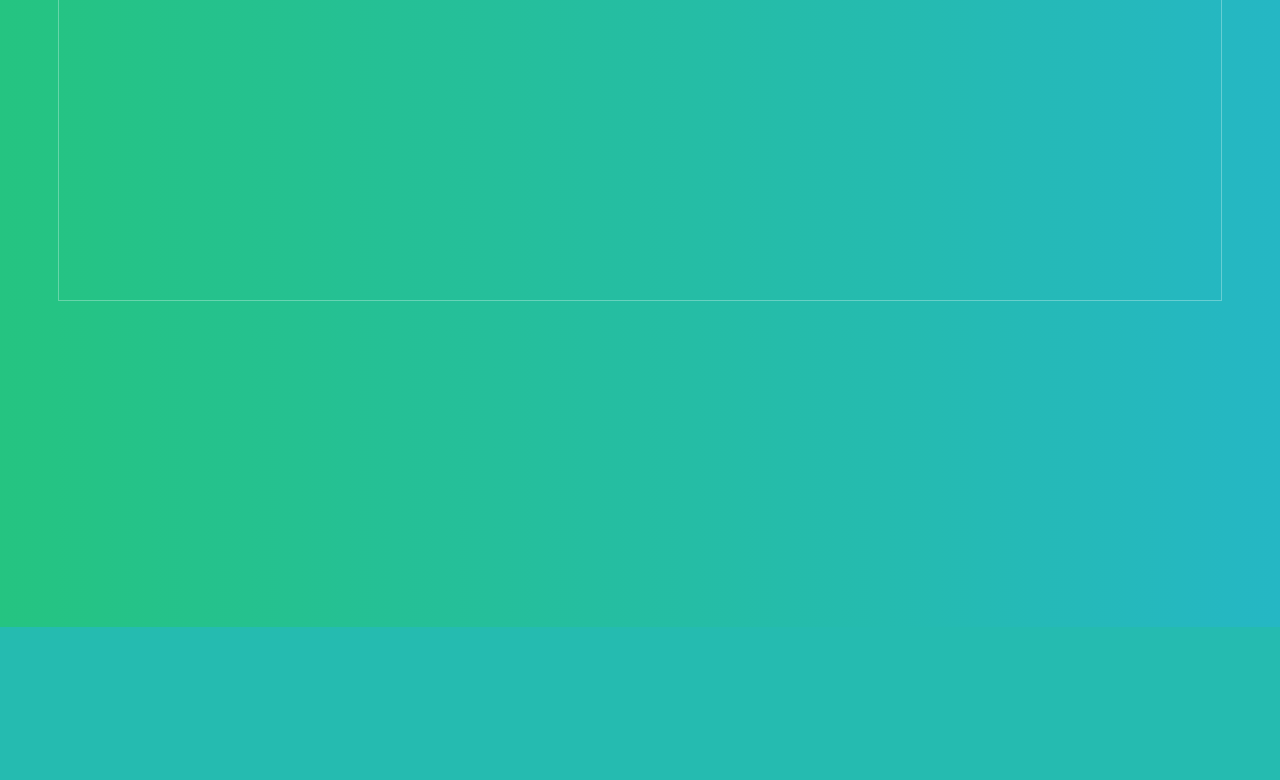
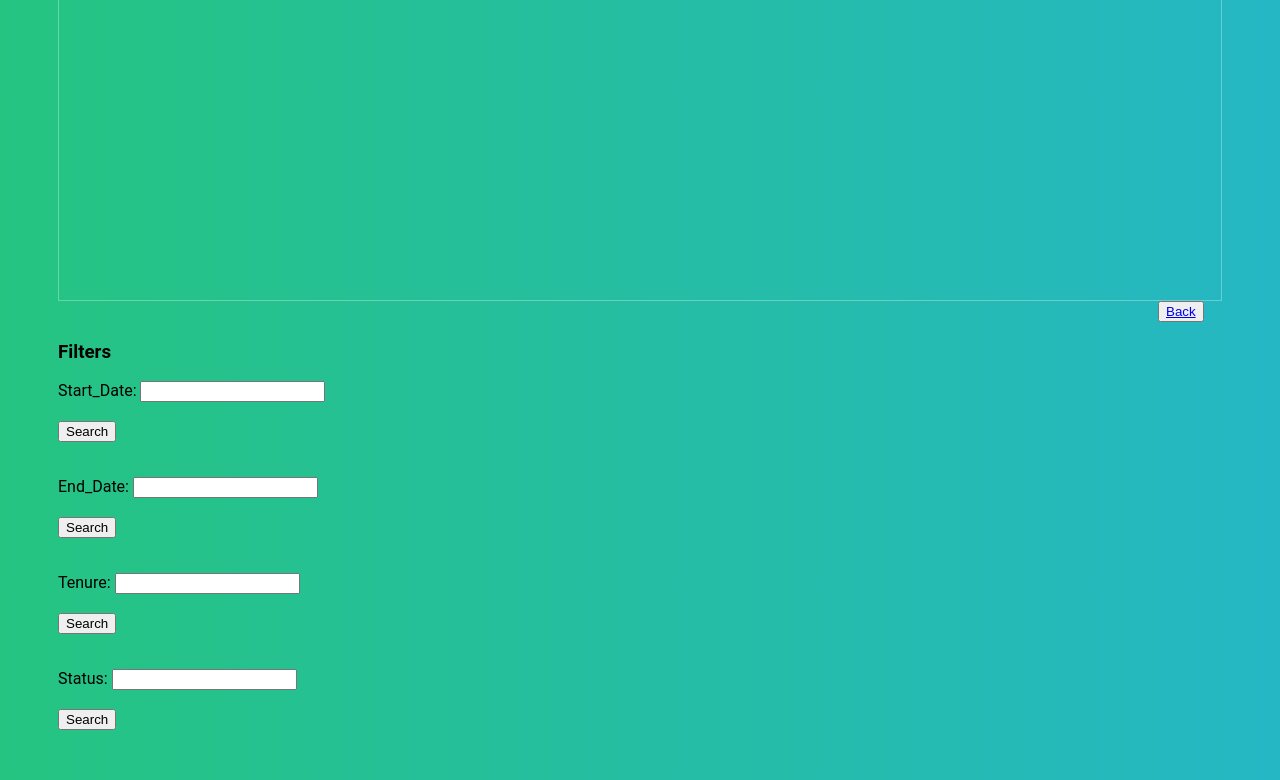
Before and after one commit to LUCKYr16/Loan-management-system, a Django app: page /api/loan-requests/ in a window 1280 px wide. Shown: the part 173-953 px from the top of the page. Before the commit the page ends 800 px from the top, so only its background shows below. Run offline with Django 3.2, Linux system fonts and the light colour scheme; a user stored in the database is signed in; data that the repository does not hold is empty.

Commit message:
finished project

```diff
--- a/loan/models.py
+++ b/loan/models.py
@@ -17,11 +17,13 @@ class User(AbstractUser):
     first_name = models.CharField(max_length=150)
     last_name = models.CharField(max_length=150)
 
+    # if user is agent and active is true then staff is true
     def save(self, *args, **kwargs):
         if self.is_active and self.is_agent:
             self.is_staff = True
         return super(User, self).save(*args, **kwargs)
 
+    #To check if user is admin
     def is_admin(self):
         return self.is_superuser | bool(self.groups.filter(name__in=["Admin"]))
 
@@ -69,6 +71,8 @@ class Loan(BaseModel):
     def __str__(self):
         return "Loan Request for %s" % self.customer.user.first_name
 
+
+    # After the loan request is approved, start_date and end_date is set,emi is calculated
     def save(self, *args, **kwargs):
         if self.status == "approved" and not self.start_date and not self.end_date:
             self.start_date = timezone.now()
@@ -82,6 +86,7 @@ class Loan(BaseModel):
             self.emi = self.calculate_emi()
         return super(Loan, self).save(*args, **kwargs)
 
+    #To calculate emi based on principal amount and interest rate
     def calculate_emi(self):
         i = (self.principal_amount)*(self.interest_rate)*(self.tenure)/(12*100)
         emi = (self.principal_amount + i)/self.tenure
--- a/loan/views.py
+++ b/loan/views.py
@@ -1,4 +1,5 @@
 import json
+from django.conf import settings
 from django.shortcuts import render,get_object_or_404
 from rest_framework.parsers import JSONParser
 from .models import CustomerProfile, Loan
@@ -29,6 +30,10 @@ from django.core.exceptions import PermissionDenied
 
 #Custome permissions for change in loan requests as well as for objects
 class CanEditLoanRequest(permissions.BasePermission):
+    # Function overriding
+
+    # User must be authenticated
+    # Only agent and customer can make a post request
     def has_permission(self, request, view):
         if not request.user.is_authenticated:
             return False
@@ -41,6 +46,8 @@ class CanEditLoanRequest(permissions.BasePermission):
             request.user.is_customer
         )
 
+    # Loan request cannot be edited after it is approved
+    # Only admin can make a delete request
     def has_object_permission(self, request, view, obj):
         if not request.user.is_authenticated:
             return False
@@ -108,10 +115,13 @@ class CustomerModelViewSet(viewsets.ModelViewSet):
     queryset = CustomerProfile.objects.all()
     serializer_class = CustomerSerializer
     permission_classes = [IsOwnerOrAdmin, IsAuthenticated]
-    filter_backends = [SearchFilter,DjangoFilterBackend,OrderingFilter]
+    filter_backends = [DjangoFilterBackend]
     search_fields = ['city']
     filterset_fields = ['city','country']
     renderer_classes = [TemplateHTMLRenderer]
+
+
+
 
     @action(methods=["GET", "POST"], detail=True, permission_classes=[IsOwnerOrAdmin, IsAuthenticated])
     def edit(self, request, pk):
@@ -158,12 +168,33 @@ class CustomerModelViewSet(viewsets.ModelViewSet):
         Show all customers to agent and show customer only their
         record
         """
+        queryset = super().get_queryset()
+
+
+        city = self.request.query_params.get('city',None)
+        if city is not None:
+            city = city
+            queryset =  queryset.filter(city=city)
+
+        country = self.request.query_params.get('country',None)
+        if country is not None:
+            country = country
+            queryset =  queryset.filter(country=country)
+
+
         user = self.request.user
-        queryset = super().get_queryset()
         if user.is_authenticated and (user.is_admin() or user.is_agent):
             return queryset
 
+
+
         return queryset.filter(user=user.id)
+
+
+
+
+
+
 
 
 #Loan request view set
@@ -171,6 +202,8 @@ class LoanModelViewSet(viewsets.ModelViewSet):
     queryset = Loan.objects.all()
     serializer_class = LoanSerializer
     permission_classes = [CanEditLoanRequest, IsAuthenticated]
+    filter_backends = [DjangoFilterBackend]
+    filterset_fields = ['start_date']
     renderer_classes = [TemplateHTMLRenderer]
 
     def get_serializer_class(self):
@@ -231,7 +264,7 @@ class LoanModelViewSet(viewsets.ModelViewSet):
 
     def perform_create(self, serializer):
         if self.request.user.is_customer:
-            serializer.save(customer=self.request.user.customer, interest_rate=8)
+            serializer.save(customer=self.request.user.customer, interest_rate=settings.INTEREST_RATE[self.request.data['loan_type']])
         else:
             serializer.save()
 
@@ -260,9 +293,32 @@ class LoanModelViewSet(viewsets.ModelViewSet):
         Show all loan-requests to agent and show customer only their
         own loan-requests
         """
-        user = self.request.user
         queryset = super().get_queryset()
 
+        start_date = self.request.query_params.get('start_date',None)
+        if start_date is not None:
+            start_date = start_date
+            queryset =  queryset.filter(start_date__date=start_date)
+
+        end_date = self.request.query_params.get('end_date',None)
+        if end_date is not None:
+            end_date = end_date
+            queryset =  queryset.filter(end_date__date=end_date)
+
+
+        tenure = self.request.query_params.get('tenure',None)
+        if tenure is not None:
+            tenure = tenure
+            queryset =  queryset.filter(tenure=tenure)
+
+
+        status = self.request.query_params.get('status',None)
+        if status is not None:
+            status = status
+            queryset =  queryset.filter(status=status)
+
+
+        user = self.request.user
         if user.is_authenticated and (user.is_admin() or user.is_agent):
             return queryset
 
--- a/static/css/table.css
+++ b/static/css/table.css
@@ -34,7 +34,7 @@ h1{
     text-align: left;
     vertical-align:middle;
     font-weight: 300;
-    font-size: 11px;
+    font-size: 12px;
     color:black;
     border-bottom: solid 1px rgba(255,255,255,0.1);
   }
--- a/templates/applyloan.html
+++ b/templates/applyloan.html
@@ -21,5 +21,8 @@
           <button class="btn btn-primary" type="submit">Apply</button>
       </form>
   </div>
-
+  <p style="position: relative;left:1100px">*Tenure in months<p>
+    <p style="position: relative;left:1100px">*Interest rate is per annum<p></p>
+    <h4>Interest rates</h4>
+    <p>Home loan- 4%, Car loan- 6%, Personal loan- 8%</p>
 {% endblock content%}
--- a/templates/loan-requests.html
+++ b/templates/loan-requests.html
@@ -59,6 +59,38 @@
               </tbody>
             </table>
           </div>
+          <button class="button button1" style="position: relative;left:1100px"><a href="/">Back</a></button><br>
+          <h3>Filters</h3>
+          <form action="{% url 'loan-list' %}" method="GET">
+            <label for="start_date">Start_Date: </label>
+            <input type="text" id="start_date" name="start_date"><br><br>
+
+            <input type="submit" value="Search">
+          </form>
+          <br>
+          <form action="{% url 'loan-list' %}" method="GET">
+            <label for="end_date">End_Date: </label>
+            <input type="text" id="end_date" name="end_date"><br><br>
+
+            <input type="submit" value="Search">
+          </form>
+            <br>
+          <form action="{% url 'loan-list' %}" method="GET">
+            <label for="tenure">Tenure: </label>
+            <input type="text" id="tenure" name="tenure"><br><br>
+
+            <input type="submit" value="Search">
+          </form>
+
+          <br>
+          <form action="{% url 'loan-list' %}" method="GET">
+            <label for="status">Status: </label>
+            <input type="text" id="status" name="status"><br><br>
+
+            <input type="submit" value="Search">
+          </form>
+
+
 
 
 
```
Also changed, not shown: templates/customers.html (+19 -2 lines), README.md.
